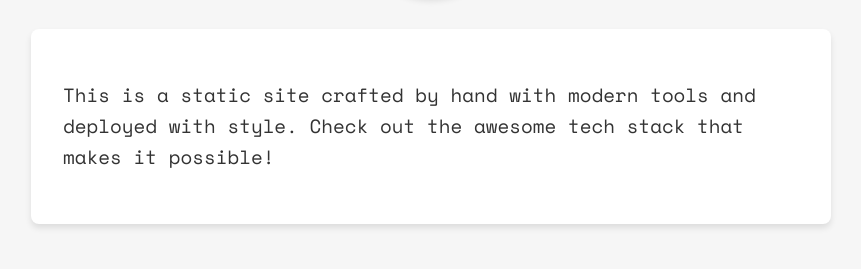
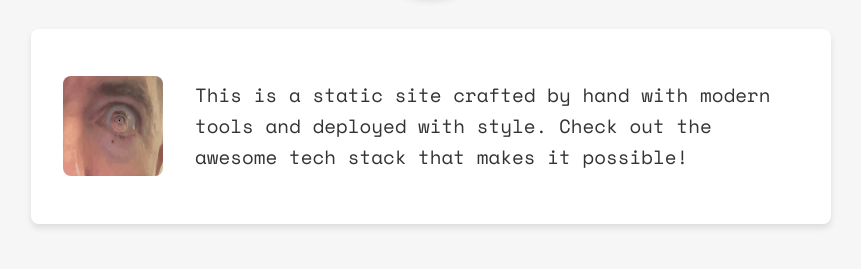
Before and after one commit to adamb/disco, a plain HTML site: page public/index.html in a window 1280 px wide. Shown: the part 366-635 px from the top of the page, without its empty margins (209-1070 px from the left). Drawn offline with nearby package versions, Linux system fonts and the light colour scheme.

Commit message:
feat: Add animated eye GIF to intro section with styling

```diff
--- a/public/index.html
+++ b/public/index.html
@@ -12,6 +12,7 @@
     <img src="https://github.com/adamb.png" alt="Adam B's Profile Picture" class="profile-img">
 
     <div class="intro">
+        <img src="adameye.gif" alt="Animated eye" class="eye-gif">
         <p>This is a static site crafted by hand with modern tools and deployed with style. Check out the awesome tech stack that makes it possible!</p>
     </div>
 
--- a/public/styles.css
+++ b/public/styles.css
@@ -33,6 +33,16 @@ h1 {
     background: white;
     border-radius: 8px;
     box-shadow: 0 4px 6px rgba(0, 0, 0, 0.1);
+    display: flex;
+    align-items: center;
+    gap: 2rem;
+}
+
+.eye-gif {
+    width: 100px;
+    height: 100px;
+    border-radius: 8px;
+    flex-shrink: 0;
 }
 
 .log {
```
